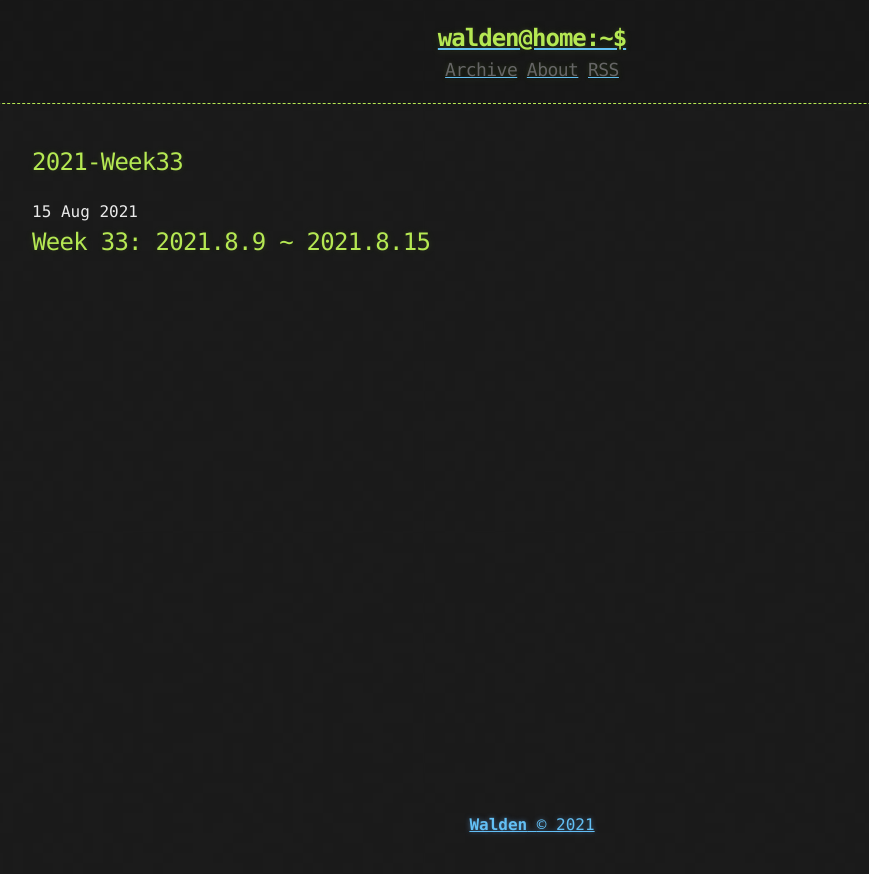
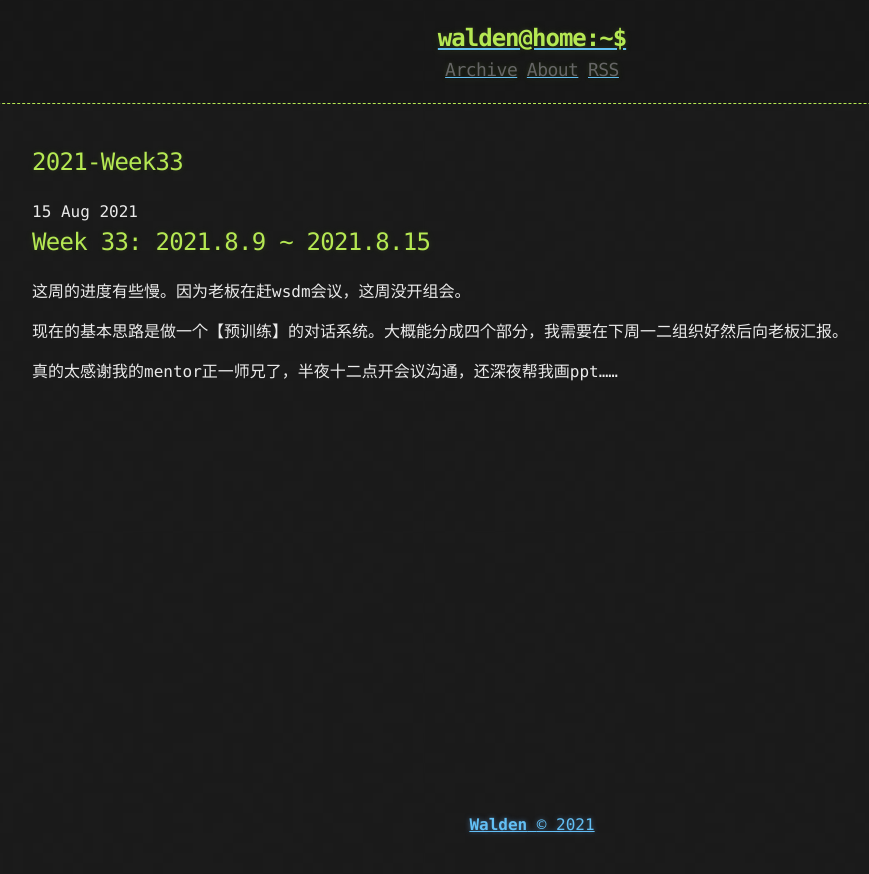
Before and after one commit to WaldenRUC/WaldenRUC.github.io, a Jekyll site: the page built from _posts/2021-08-15-2021-Week33.md, in a window 1280 px wide. Shown: the top 874 px of the page, without its empty margins (108-977 px from the left). Built offline with Jekyll 4.4.1, drawn with Linux system fonts in a browser that asks for light colours.

```diff
--- a/_posts/2021-08-15-2021-Week33.md
+++ b/_posts/2021-08-15-2021-Week33.md
@@ -4,3 +4,9 @@ published: true
 ---
 
 ## Week 33: 2021.8.9 ~ 2021.8.15
+
+这周的进度有些慢。因为老板在赶wsdm会议，这周没开组会。
+
+现在的基本思路是做一个【预训练】的对话系统。大概能分成四个部分，我需要在下周一二组织好然后向老板汇报。
+
+真的太感谢我的mentor正一师兄了，半夜十二点开会议沟通，还深夜帮我画ppt……
```
Also changed, not shown: 3 other files.
